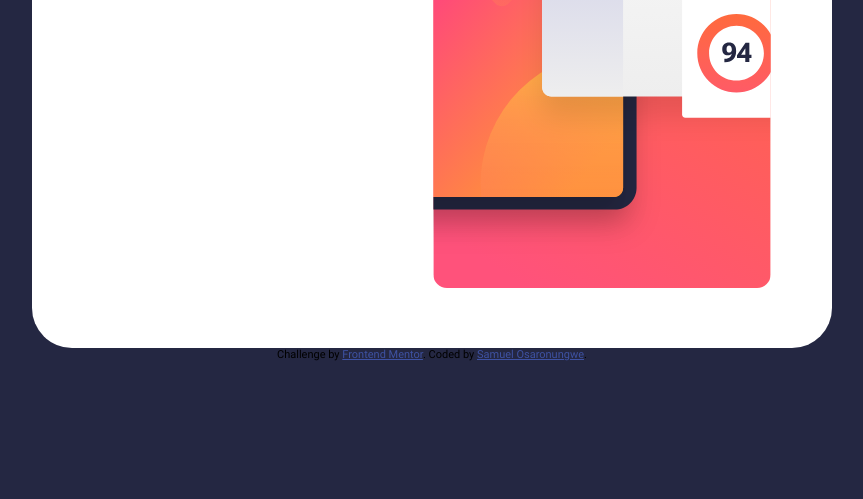
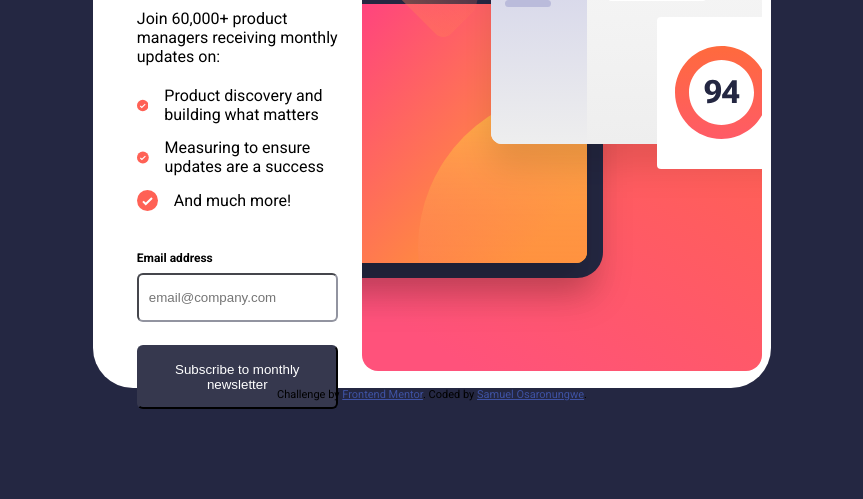
Before and after one commit to sicktooth/newsletter-sign-up-with-success-message, a plain HTML site: page index.html in a window 1280 px wide. Shown: the part 342-841 px from the top of the page, without its empty margins (208-1071 px from the left). Before the commit the page ends 800 px from the top, so only its background shows below. Drawn offline with Linux system fonts and the light colour scheme.

Commit message:
update index and style files

```diff
--- a/index.html
+++ b/index.html
@@ -20,14 +20,29 @@
   <!-- Sign-up form start -->
   <main>
     <section>
-      <h1>Stay updated!</h1>
-      <p>Join 60,000+ product managers receiving monthly updates on:</p>
-      <ul>
-        <li>Product discovery and building what matters</li>
-        <li>Measuring to ensure updates are a success</li>
-        <li>And much more!</li>
+      <h1 class="main__header">Stay updated!</h1>
+      <p class="main__description">Join 60,000+ product managers receiving monthly updates on:</p>
+      <ul class="main__U-list">
+        <li>
+          <svg xmlns="http://www.w3.org/2000/svg" width="21" height="21" viewBox="0 0 21 21">
+            <g fill="none"><circle cx="10.5" cy="10.5" r="10.5" fill="#FF6155"/><path stroke="#FFF" stroke-width="2" d="M6 11.381 8.735 14 15 8"/></g>
+          </svg>
+          Product discovery and building what matters
+        </li>
+        <li>
+          <svg xmlns="http://www.w3.org/2000/svg" width="21" height="21" viewBox="0 0 21 21">
+            <g fill="none"><circle cx="10.5" cy="10.5" r="10.5" fill="#FF6155"/><path stroke="#FFF" stroke-width="2" d="M6 11.381 8.735 14 15 8"/></g>
+          </svg>
+          Measuring to ensure updates are a success
+        </li>
+        <li>
+          <svg xmlns="http://www.w3.org/2000/svg" width="21" height="21" viewBox="0 0 21 21">
+            <g fill="none"><circle cx="10.5" cy="10.5" r="10.5" fill="#FF6155"/><path stroke="#FFF" stroke-width="2" d="M6 11.381 8.735 14 15 8"/></g>
+          </svg>
+          And much more!
+        </li>
       </ul>
-      <form>
+      <form id="main__form">
         <label for="email">Email address</label>
         <input type="email" name="email" id="email" placeholder="email@company.com">
         <button type="button">Subscribe to monthly newsletter</button>
--- a/style.css
+++ b/style.css
@@ -34,11 +34,7 @@ The designs were created to the following widths:
 - Weights: 400, 700
 
 */
-
-@font-face {
-    font-family: 'Roboto';
-    src: url("/assets/fonts/Roboto-Regular.ttf");
-}
+@import url('https://fonts.googleapis.com/css2?family=Roboto:wght@400;700&display=swap');
 
 *{
     box-sizing: border-box;
@@ -48,23 +44,73 @@ The designs were created to the following widths:
 body {
     background-color: hsl(234, 29%, 20%);
     font-size: 16px;
-    font-family: 'Roboto';
+    font-family: "Roboto", sans-serif;
 }
 
 main {
     display: grid;
     grid-template-columns: repeat(2, 1fr);
     background-color: hsl(0, 0%, 100%);
-    width: 800px;
-    height: 590px;
+    width: 53vw;
+    height: 630px;
     margin:100px auto 0 auto;
     border-radius: 40px;
-    padding: 30px;
+    padding: 20px;
 }
 
-svg {
-    height: 500px;
-    /* width: 50vw; */
+section {
+    padding: 90px 24px;
+}
+
+.main__U-list {
+    list-style: none;
+}
+.main__U-list li {
+    display: flex;
+    align-items: center;
+    gap: 16px;
+    margin: 14px 0;
+}
+p {
+    font-size: 16px;
+}
+
+.main__header {
+    font-size: 50px;
+    margin-bottom: 25px;
+}
+
+.main__description {
+    margin: 20px 0;
+}
+
+#main__form {
+    margin-top: 40px;
+    display: flex;
+    flex-direction: column;
+}
+#main__form label {
+    font-size: 12px;
+    font-weight: 700;
+    margin-bottom: 8px;
+}
+#email {
+    padding: 15px 10px;
+    border-radius: 6px;
+    outline-color: hsl(231, 7%, 60%);
+    border-color: hsl(231, 7%, 60%);
+    margin-bottom: 23px;
+}
+#email ::placeholder {
+    color: hsl(235, 18%, 26%);
+}
+#main__form button {
+    padding: 15px;
+    background-color: hsl(235, 18%, 26%);
+    color: hsl(0, 0%, 100%);
+    outline-color: hsl(235, 18%, 26%);
+    border-color: hsl(235, 18%, 26%);
+    border-radius: 6px;
 }
 
 article {
```
